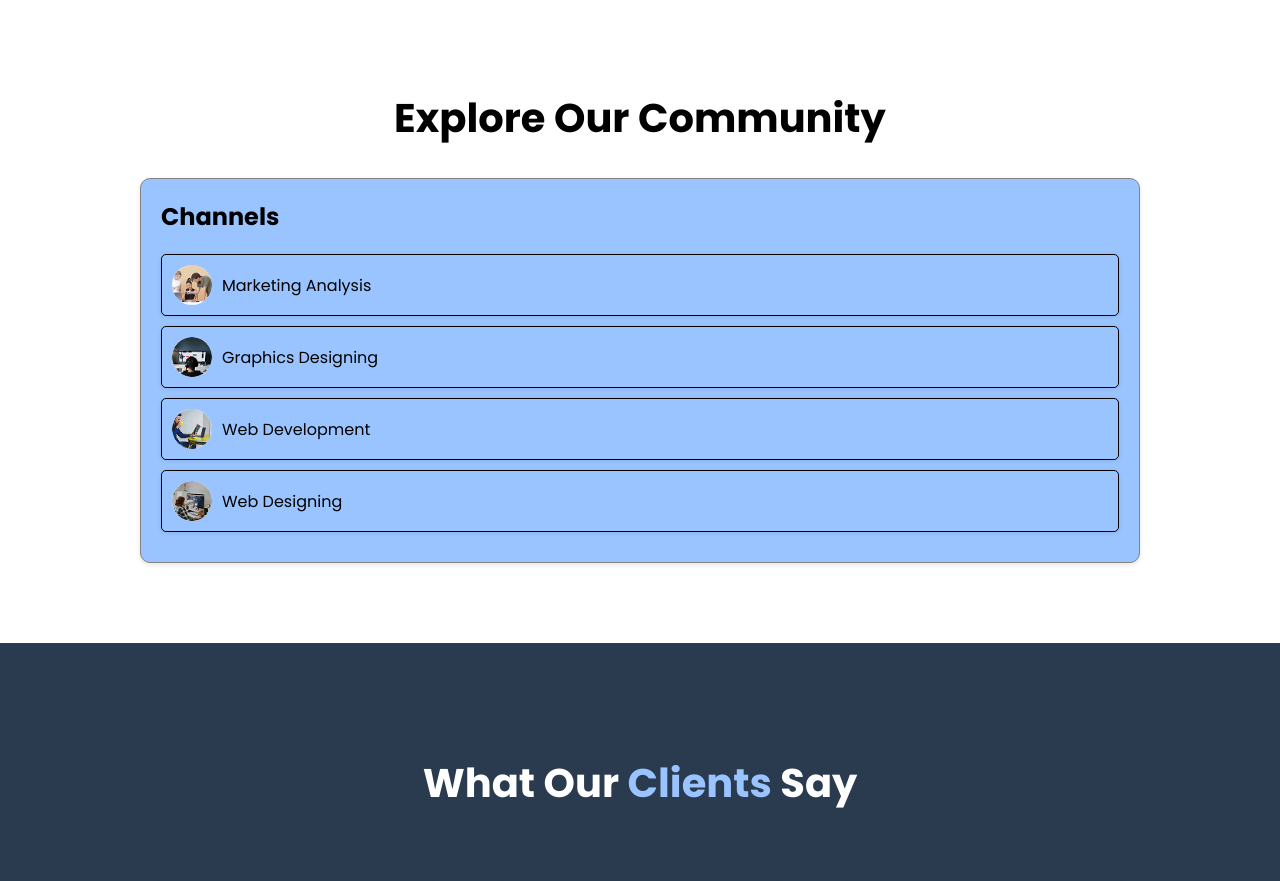
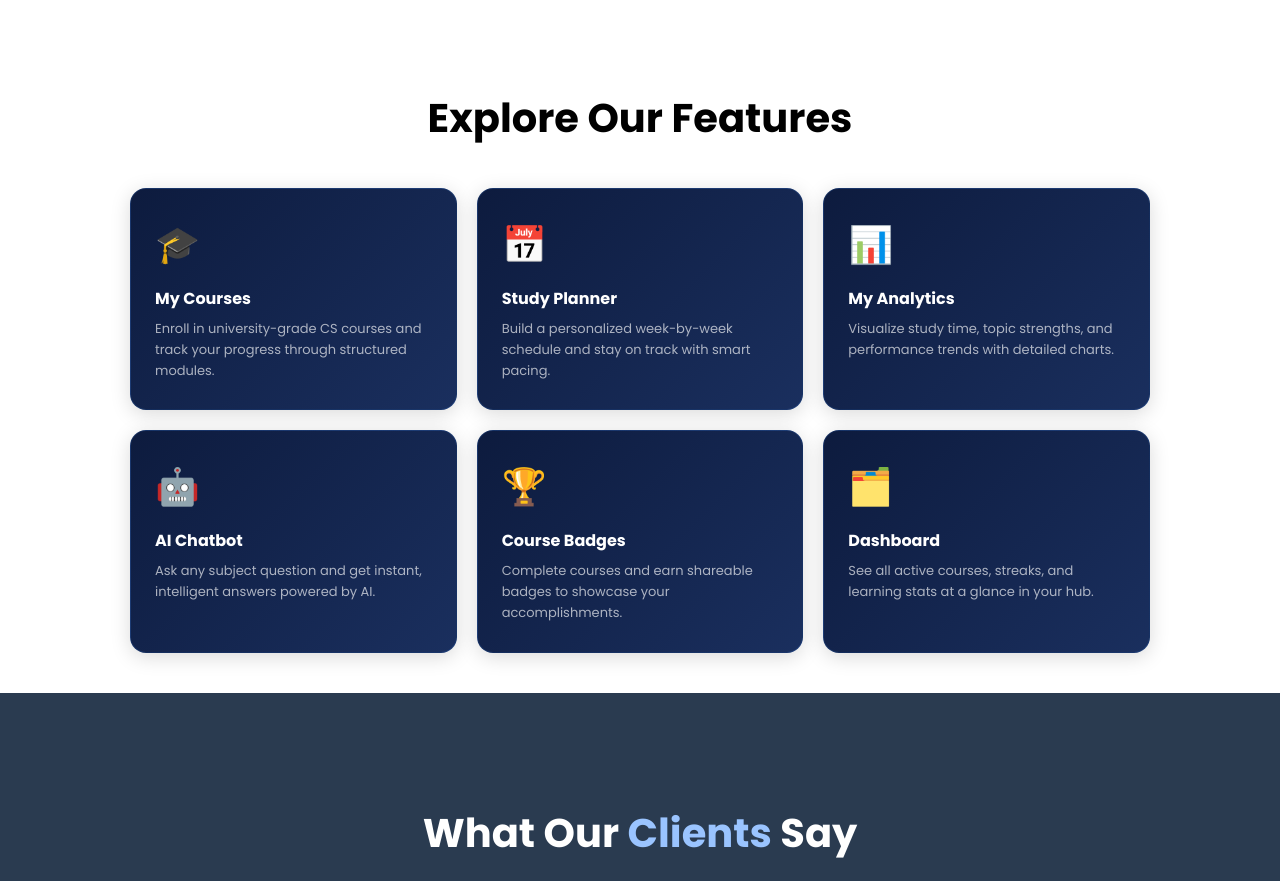
Before and after one commit to Debjanimandal/Technoeee, a Next.js app: page / in a window 1280 px wide. Shown: the part 1519-2400 px from the top of the page. Built offline with nearby package versions, Linux system fonts and the light colour scheme; no server answers.

Commit message:
feat: replace community/channels with Explore Our Features, add hover animation + Learn Now button to course cards

```diff
--- a/app/page.js
+++ b/app/page.js
@@ -4,6 +4,7 @@ import Image from 'next/image';
 import { useRouter } from 'next/navigation';
 import Navbar from '@/components/layout/Navbar';
 import Footer from '@/components/layout/Footer';
+import AuthModal from '@/components/auth/AuthModal';
 import { useAuth } from '@/lib/context/auth-context';
 
 const COURSES_DATA = [
@@ -19,11 +20,13 @@ const COURSES_DATA = [
 
 const CATEGORIES = ['Featured', 'Programming Fundamentals', 'Core CS Foundation', 'High Demand Industry Skill', 'Essential Industry Concept', 'Core Infrastructure', 'Theoretical Computer Science', 'Core Hardware Concept'];
 
-const CHANNELS = [
-  { name: 'Marketing Analysis', img: '/image/Ellipse 12.jpg' },
-  { name: 'Graphics Designing', img: '/image/Ellipse 12 (1).jpg' },
-  { name: 'Web Development', img: '/image/Ellipse 12 (2).jpg' },
-  { name: 'Web Designing', img: '/image/Ellipse 12 (3).jpg' },
+const FEATURES = [
+  { icon: '🎓', title: 'My Courses',      desc: 'Enroll in university-grade CS courses and track your progress through structured modules.' },
+  { icon: '📅', title: 'Study Planner',   desc: 'Build a personalized week-by-week schedule and stay on track with smart pacing.' },
+  { icon: '📊', title: 'My Analytics',    desc: 'Visualize study time, topic strengths, and performance trends with detailed charts.' },
+  { icon: '🤖', title: 'AI Chatbot',      desc: 'Ask any subject question and get instant, intelligent answers powered by AI.' },
+  { icon: '🏆', title: 'Course Badges',   desc: 'Complete courses and earn shareable badges to showcase your accomplishments.' },
+  { icon: '🗂️', title: 'Dashboard',       desc: 'See all active courses, streaks, and learning stats at a glance in your hub.' },
 ];
 
 const FAQ_ITEMS = [
@@ -34,9 +37,10 @@ const FAQ_ITEMS = [
 
 export default function Home() {
   const [devMode, setDevMode] = useState(false);
-  const [chatChannel, setChatChannel] = useState(null);
   const [openFaq, setOpenFaq] = useState(null);
   const [scrollHide, setScrollHide] = useState(false);
+  const [hoveredCard, setHoveredCard] = useState(null);
+  const [authOpen, setAuthOpen] = useState(false);
   const fragmentsRef = useRef(null);
   const animationRef = useRef(null);
   const coursesHeaderRef = useRef(null);
@@ -192,8 +196,19 @@ export default function Home() {
       </div>
       <div className="course-grid">
         {COURSES_DATA.map((course, i) => (
-          <div className="course-card" key={i}>
-            {/* Banner image thumbnail – no play button */}
+          <div
+            className="course-card"
+            key={i}
+            onMouseEnter={() => setHoveredCard(i)}
+            onMouseLeave={() => setHoveredCard(null)}
+            style={{
+              position: 'relative',
+              transform: hoveredCard === i ? 'translateY(-6px) scale(1.02)' : 'translateY(0) scale(1)',
+              boxShadow: hoveredCard === i ? '0 16px 40px rgba(58,138,255,0.25)' : undefined,
+              transition: 'transform 0.25s ease, box-shadow 0.25s ease',
+            }}
+          >
+            {/* Banner image thumbnail */}
             <div style={{ width: '100%', height: '160px', position: 'relative', overflow: 'hidden' }}>
               <img
                 src={course.img}
@@ -214,6 +229,38 @@ export default function Home() {
                 padding: '2px 9px', fontSize: '9px',
                 color: '#fff', fontWeight: '700',
               }}>{course.difficulty}</div>
+
+              {/* Hover overlay with Learn Now button */}
+              {hoveredCard === i && (
+                <div style={{
+                  position: 'absolute', inset: 0,
+                  background: 'rgba(5,15,40,0.82)',
+                  display: 'flex', flexDirection: 'column',
+                  alignItems: 'center', justifyContent: 'center',
+                  gap: '12px',
+                  animation: 'fadeInOverlay 0.2s ease',
+                }}>
+                  <span style={{ color: '#fff', fontSize: '12px', fontWeight: '600', textAlign: 'center', padding: '0 12px', lineHeight: 1.4 }}>
+                    {course.title}
+                  </span>
+                  <button
+                    onClick={() => setAuthOpen(true)}
+                    style={{
+                      background: 'linear-gradient(135deg, #3a8aff 0%, #1a2980 100%)',
+                      color: '#fff', border: 'none', borderRadius: '20px',
+                      padding: '9px 24px', fontSize: '13px', fontWeight: '700',
+                      cursor: 'pointer', letterSpacing: '0.3px',
+                      boxShadow: '0 6px 18px rgba(58,138,255,0.45)',
+                      transform: 'scale(1)',
+                      transition: 'transform 0.15s ease, box-shadow 0.15s ease',
+                    }}
+                    onMouseOver={e => { e.currentTarget.style.transform='scale(1.06)'; e.currentTarget.style.boxShadow='0 8px 22px rgba(58,138,255,0.6)'; }}
+                    onMouseOut={e => { e.currentTarget.style.transform='scale(1)'; e.currentTarget.style.boxShadow='0 6px 18px rgba(58,138,255,0.45)'; }}
+                  >
+                    Learn Now →
+                  </button>
+                </div>
+              )}
             </div>
             {/* Card info */}
             <div className="course-info">
@@ -225,41 +272,34 @@ export default function Home() {
         ))}
       </div>
 
-      {/* Community Section */}
-      <div className="section-header">Explore Our Community</div>
-      <div className="community-container">
-        <div className="channels-section" style={{ display: chatChannel ? 'none' : 'block' }}>
-          <h2>Channels</h2>
-          {CHANNELS.map(ch => (
-            <div key={ch.name} className="channel" onClick={() => setChatChannel(ch.name)}>
-              <img src={ch.img} alt="Channel Icon" style={{ width: 40, height: 40, borderRadius: '50%', marginRight: 10 }} />
-              <span>{ch.name}</span>
-            </div>
-          ))}
-        </div>
-        <div className={`chat-section${chatChannel ? ' active' : ''}`} id="chatSection">
-          <div className="chat-header">
-            <div className="user-info">
-              <svg width="24" height="24" viewBox="0 0 24 24" fill="none" stroke="currentColor" strokeWidth="2" strokeLinecap="round" strokeLinejoin="round" onClick={() => setChatChannel(null)} style={{ cursor: 'pointer' }}>
-                <path d="M15 18l-6-6 6-6"></path>
-              </svg>
-              <img src="/image/Ellipse 12 (4).jpg" alt="User Avatar" style={{ width: 40, height: 40, borderRadius: '50%', marginRight: 10 }} />
-              <span id="channelName">{chatChannel} Chat</span>
-            </div>
-            <div className="icons">
-              <svg width="24" height="24" viewBox="0 0 24 24" fill="none" stroke="currentColor" strokeWidth="2" strokeLinecap="round" strokeLinejoin="round">
-                <path d="M12 22s-8-4.5-8-10V5l8-3 8 3v7c0 5.5-8 10-8 10z"></path>
-              </svg>
-            </div>
+      {/* Features Section */}
+      <div className="section-header">Explore Our Features</div>
+      <div style={{
+        display: 'grid',
+        gridTemplateColumns: 'repeat(auto-fit, minmax(260px, 1fr))',
+        gap: '20px',
+        padding: '10px 40px 40px',
+        maxWidth: '1100px',
+        margin: '0 auto',
+      }}>
+        {FEATURES.map((f, i) => (
+          <div key={i} style={{
+            background: 'linear-gradient(135deg, #0d1b3e 0%, #1a2f5e 100%)',
+            borderRadius: '16px',
+            padding: '28px 24px',
+            border: '1px solid rgba(58,138,255,0.15)',
+            boxShadow: '0 4px 20px rgba(0,0,0,0.15)',
+            transition: 'transform 0.2s ease, box-shadow 0.2s ease, border-color 0.2s ease',
+            cursor: 'default',
+          }}
+          onMouseOver={e => { e.currentTarget.style.transform='translateY(-4px)'; e.currentTarget.style.boxShadow='0 12px 30px rgba(58,138,255,0.2)'; e.currentTarget.style.borderColor='rgba(58,138,255,0.4)'; }}
+          onMouseOut={e => { e.currentTarget.style.transform='translateY(0)'; e.currentTarget.style.boxShadow='0 4px 20px rgba(0,0,0,0.15)'; e.currentTarget.style.borderColor='rgba(58,138,255,0.15)'; }}
+          >
+            <div style={{ fontSize: '36px', marginBottom: '14px' }}>{f.icon}</div>
+            <h3 style={{ fontSize: '16px', fontWeight: '700', color: '#fff', marginBottom: '8px', margin: '0 0 8px' }}>{f.title}</h3>
+            <p style={{ fontSize: '13px', color: 'rgba(255,255,255,0.65)', lineHeight: '1.6', margin: 0 }}>{f.desc}</p>
           </div>
-          <div className="chat-input">
-            <input type="text" placeholder="Doubts or Queries" />
-            <svg width="24" height="24" viewBox="0 0 24 24" fill="none" stroke="currentColor" strokeWidth="2" strokeLinecap="round" strokeLinejoin="round">
-              <path d="M22 2L11 13"></path>
-              <path d="M22 2l-7 20-4-9-9-4 20-7z"></path>
-            </svg>
-          </div>
-        </div>
+        ))}
       </div>
 
       {/* Testimonials */}
@@ -314,6 +354,21 @@ export default function Home() {
         </div>
       </div>
 
+      {/* Sign-in modal triggered by Learn Now button */}
+      <AuthModal
+        isOpen={authOpen}
+        onClose={() => setAuthOpen(false)}
+        initialTab="signin"
+      />
+
+      {/* Keyframe for hover overlay fade-in */}
+      <style>{`
+        @keyframes fadeInOverlay {
+          from { opacity: 0; }
+          to   { opacity: 1; }
+        }
+      `}</style>
+
       <Footer />
     </main>
   );
```
